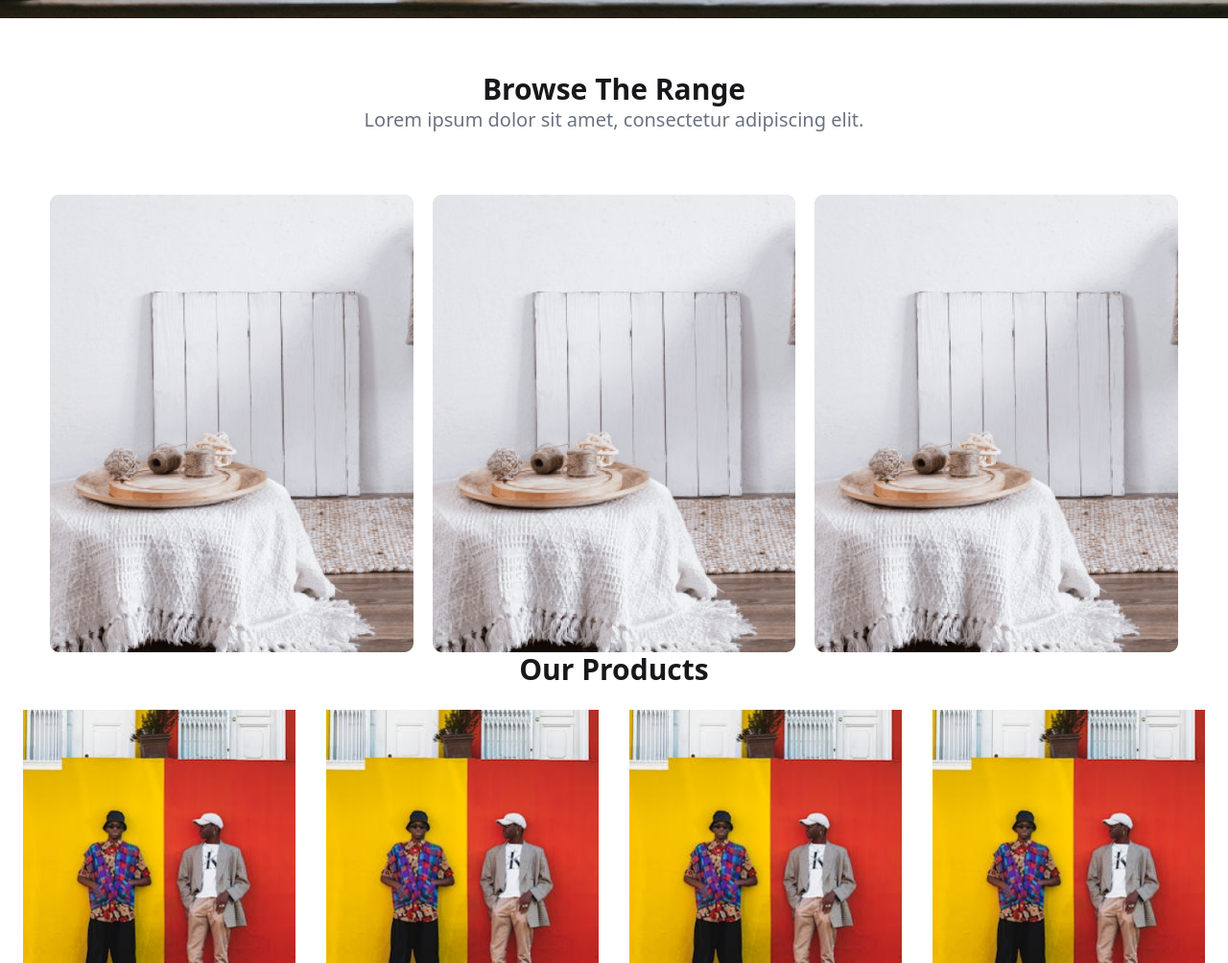
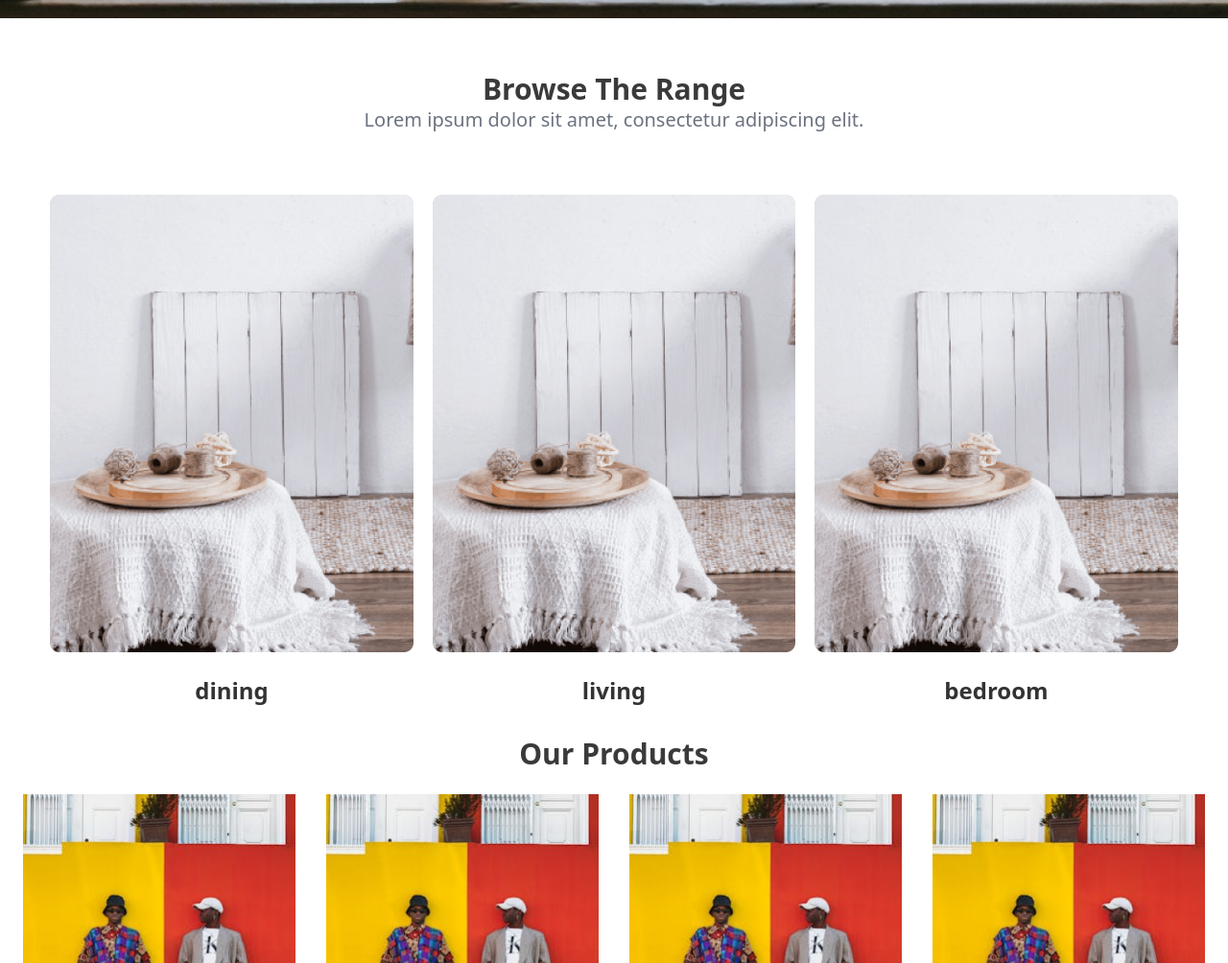
Before and after one commit to Raad-Hanandeh/tailwind, a website: page index.html in a window 1280 px wide. Shown: the part 865-1869 px from the top of the page at 96% size. Drawn offline with Linux system fonts and the light colour scheme.

Commit message:
tailwend

```diff
--- a/index.html
+++ b/index.html
@@ -68,28 +68,31 @@
         </div>
 
         <div class="text-center mt-14 mb-16">
-            <h2 class="font-bold text-3xl text-zinc-900">Browse The Range</h2>
+            <h2 class="font-bold text-3xl text-#3a3a3a">Browse The Range</h2>
             <p class="text-xl text-gray-500">Lorem ipsum dolor sit amet, consectetur adipiscing elit.</p>
         </div>
 
         <div class="mx-auto max-w-disktop">
 
-        <div class=" grid grid-cols-1  md:grid-cols-3 gap-5 mx-2 sm:mx-0 lg:mx-7">
-            <div>
-                <img src="./img/Mask Group@3x.png"/>
+        <div class=" grid grid-cols-1  md:grid-cols-3 gap-5 mx-2 sm:mx-0 lg:mx-7 mb-8">
+            <div class="text-center">
+                <img class="mb-6" src="./img/Mask Group@3x.png"/>
+                <span class="font-bold text-#333333 text-2xl">dining</span>
 
             </div>
-            <div >
-                <img src="./img/Mask Group@3x.png"/>
+            <div class="text-center">
+                <img class="mb-6" src="./img/Mask Group@3x.png"/>
+                <span class="font-bold text-#333333 text-2xl">living</span>
             </div>
-            <div>
-                <img src="./img/Mask Group@3x.png"/>
+            <div class="text-center">
+                <img  class="mb-6" src="./img/Mask Group@3x.png"/>
+                <span class="font-bold text-#333333 text-2xl">bedroom</span>
             </div>
         </div>
 
 
         <div class="text-center mb-6 ">
-            <h2 class="font-bold text-zinc-900 text-3xl">Our Products</h2>
+            <h2 class="font-bold text-#3a3a3a text-3xl">Our Products</h2>
         </div>
 
         <div class="  grid grid-cols-1 sm:grid-cols-2 lg:grid-cols-4 gap-8 mx-2 sm:mx-0 mb-8">
--- a/tailwind.config.js
+++ b/tailwind.config.js
@@ -12,7 +12,8 @@ module.exports = {
       'pink':'#fcf8f3',
       '#000': '#000000',
       '#9f9f9f':'9f9f9f',
-      '#333333':'#333333'
+      '#333333':'#333333',
+      '#3a3a3a':'#3a3a3a'
       },
       maxWidth: {
         'disktop': '76.97rem',
```
Also changed, not shown: output.css.
